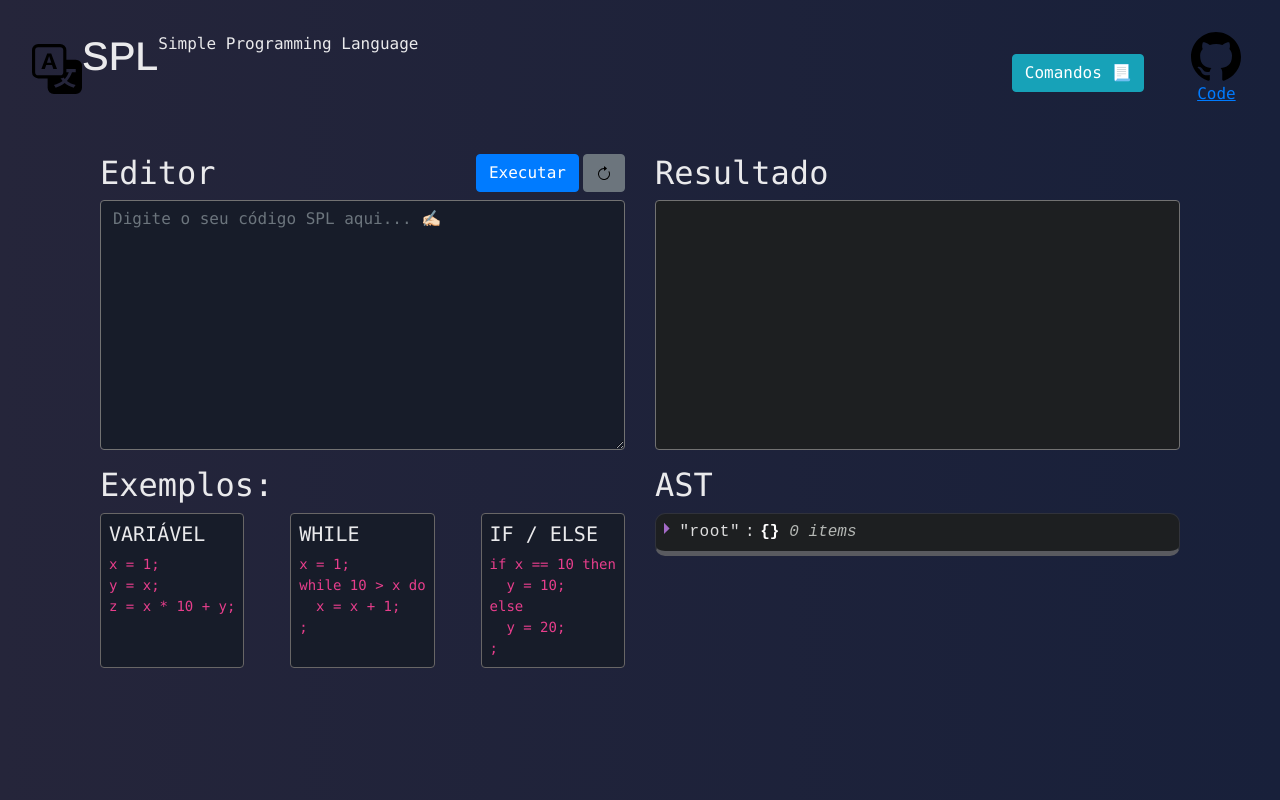
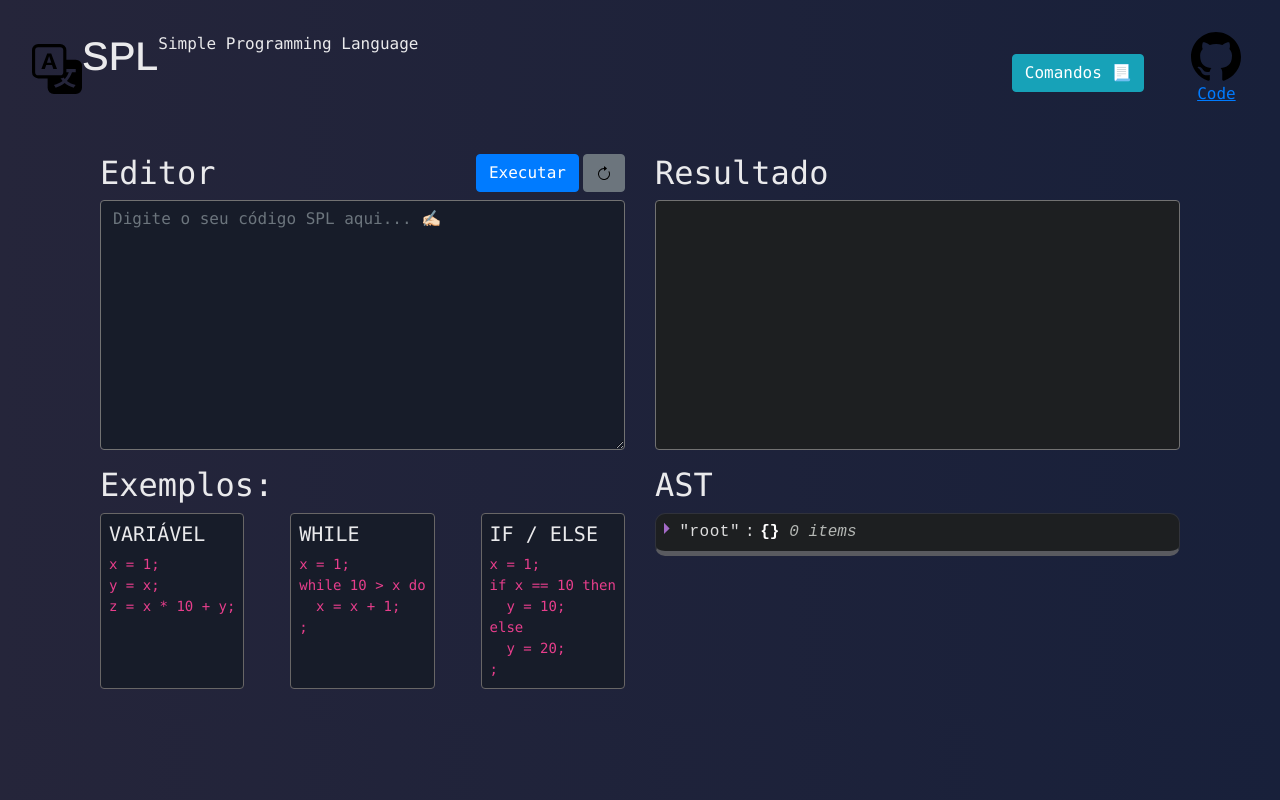
Before and after one commit to caio-andres/simple-programming-language, a React (Vite) app in the folder interface/: page / in a window 1280 px wide. Built offline with nearby package versions, Linux system fonts and the light colour scheme.

Commit message:
refactor(example): Fixed.

```diff
--- a/interface/src/pages/home/components/execute/execute.tsx
+++ b/interface/src/pages/home/components/execute/execute.tsx
@@ -112,6 +112,7 @@ export const Execute: React.FC = () => {
               }}
             >
               <h5>IF / ELSE</h5>
+              <code>x = 1;</code>
               <code>if x == 10 then</code>
               <code>&nbsp;&nbsp;y = 10;</code>
               <code>else</code>
```
